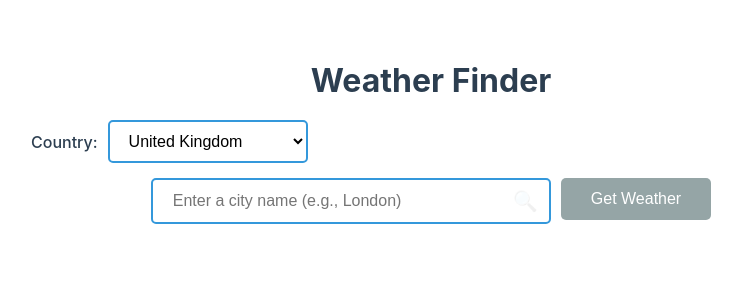
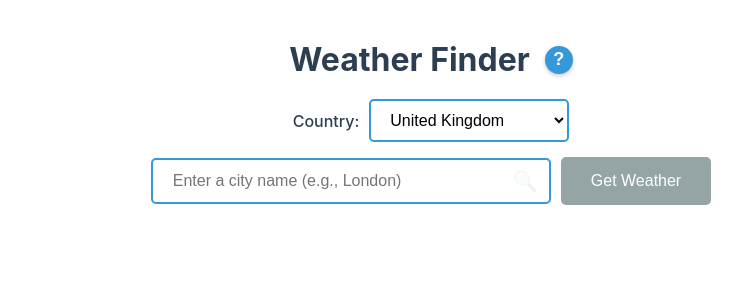
Before and after one commit to jamesnevans/uk-weather-finder, a React (Create React App) app: page / in a window 1280 px wide. Shown: the top 300 px of the page, without its empty margins (209-951 px from the left). Built offline with nearby package versions, Linux system fonts and the light colour scheme.

Commit message:
Add help popup with usage instructions and center-align country selector

```diff
--- a/src/components/CountrySelector.css
+++ b/src/components/CountrySelector.css
@@ -1,6 +1,7 @@
 .country-selector {
   display: flex;
   align-items: center;
+  justify-content: center;
   gap: 10px;
   margin-bottom: 15px;
 }
--- /dev/null
+++ b/src/components/Help.css
@@ -0,0 +1,163 @@
+.help-container {
+  position: relative;
+}
+
+.help-icon {
+  width: 28px;
+  height: 28px;
+  border-radius: 50%;
+  background-color: #3498db;
+  color: white;
+  border: none;
+  font-size: 18px;
+  font-weight: bold;
+  cursor: pointer;
+  display: flex;
+  align-items: center;
+  justify-content: center;
+  transition: all 0.3s;
+  box-shadow: 0 2px 4px rgba(0, 0, 0, 0.2);
+}
+
+.help-icon:hover {
+  background-color: #2980b9;
+  transform: scale(1.1);
+}
+
+.help-overlay {
+  position: fixed;
+  top: 0;
+  left: 0;
+  right: 0;
+  bottom: 0;
+  background: rgba(0, 0, 0, 0.5);
+  z-index: 999;
+  animation: fadeIn 0.2s;
+}
+
+.help-popup {
+  position: fixed;
+  top: 50%;
+  left: 50%;
+  transform: translate(-50%, -50%);
+  background: white;
+  border-radius: 12px;
+  padding: 30px;
+  max-width: 600px;
+  width: 90%;
+  max-height: 80vh;
+  overflow-y: auto;
+  z-index: 1000;
+  box-shadow: 0 10px 40px rgba(0, 0, 0, 0.3);
+  animation: slideIn 0.3s;
+}
+
+@keyframes fadeIn {
+  from { opacity: 0; }
+  to { opacity: 1; }
+}
+
+@keyframes slideIn {
+  from {
+    transform: translate(-50%, -60%);
+    opacity: 0;
+  }
+  to {
+    transform: translate(-50%, -50%);
+    opacity: 1;
+  }
+}
+
+.help-popup h3 {
+  color: #2c3e50;
+  margin-top: 0;
+  margin-bottom: 20px;
+  font-size: 24px;
+  text-align: center;
+}
+
+.help-close {
+  position: absolute;
+  top: 15px;
+  right: 15px;
+  background: none;
+  border: none;
+  font-size: 32px;
+  color: #7f8c8d;
+  cursor: pointer;
+  line-height: 1;
+  transition: color 0.2s;
+}
+
+.help-close:hover {
+  color: #2c3e50;
+}
+
+.help-content {
+  color: #34495e;
+  line-height: 1.6;
+}
+
+.help-step {
+  display: flex;
+  gap: 15px;
+  margin-bottom: 20px;
+  align-items: flex-start;
+}
+
+.step-number {
+  flex-shrink: 0;
+  width: 30px;
+  height: 30px;
+  background: #3498db;
+  color: white;
+  border-radius: 50%;
+  display: flex;
+  align-items: center;
+  justify-content: center;
+  font-weight: bold;
+  font-size: 16px;
+}
+
+.help-step p {
+  margin: 0;
+}
+
+.help-step ul {
+  margin: 8px 0 0 0;
+  padding-left: 20px;
+}
+
+.help-step li {
+  margin-bottom: 8px;
+}
+
+.help-tip {
+  background: #e8f4f8;
+  border-left: 4px solid #3498db;
+  padding: 15px;
+  margin-top: 20px;
+  border-radius: 4px;
+}
+
+.help-tip strong {
+  color: #2980b9;
+}
+
+/* Scrollbar styling for help popup */
+.help-popup::-webkit-scrollbar {
+  width: 8px;
+}
+
+.help-popup::-webkit-scrollbar-track {
+  background: #f1f1f1;
+}
+
+.help-popup::-webkit-scrollbar-thumb {
+  background: #3498db;
+  border-radius: 4px;
+}
+
+.help-popup::-webkit-scrollbar-thumb:hover {
+  background: #2980b9;
+}
--- /dev/null
+++ b/src/components/Help.js
@@ -0,0 +1,57 @@
+import React, { useState } from 'react';
+import './Help.css';
+
+const Help = () => {
+  const [showHelp, setShowHelp] = useState(false);
+
+  return (
+    <div className="help-container">
+      <button
+        className="help-icon"
+        onClick={() => setShowHelp(!showHelp)}
+        title="Help"
+        type="button"
+      >
+        ?
+      </button>
+
+      {showHelp && (
+        <>
+          <div className="help-overlay" onClick={() => setShowHelp(false)}></div>
+          <div className="help-popup">
+            <button className="help-close" onClick={() => setShowHelp(false)}>×</button>
+            <h3>How to Use Weather Finder</h3>
+            <div className="help-content">
+              <div className="help-step">
+                <span className="step-number">1</span>
+                <p><strong>Select your country</strong> from the "Country" dropdown menu.</p>
+              </div>
+
+              <div className="help-step">
+                <span className="step-number">2</span>
+                <p><strong>Enter a city name</strong> in the search box.</p>
+              </div>
+
+              <div className="help-step">
+                <span className="step-number">3</span>
+                <div>
+                  <p><strong>Choose your search method:</strong></p>
+                  <ul>
+                    <li><strong>Direct search:</strong> Simply click "Get Weather" to search for your city immediately.</li>
+                    <li><strong>Browse suggestions:</strong> Click the magnifying glass icon 🔍 to see a list of matching cities, then select the one you want before clicking "Get Weather".</li>
+                  </ul>
+                </div>
+              </div>
+
+              <div className="help-tip">
+                <strong>💡 Tip:</strong> Use the magnifying glass when searching for cities with similar names (like "Devon" or "Portland") to find the exact location you need!
+              </div>
+            </div>
+          </div>
+        </>
+      )}
+    </div>
+  );
+};
+
+export default Help;
--- a/src/components/SearchBar.css
+++ b/src/components/SearchBar.css
@@ -3,16 +3,24 @@
   margin-bottom: 30px;
 }
 
+.header-container {
+  display: flex;
+  align-items: center;
+  justify-content: center;
+  gap: 15px;
+  margin-bottom: 20px;
+}
+
 .search-bar h1 {
   color: #2c3e50;
-  margin-bottom: 20px;
+  margin: 0;
 }
 
 .search-bar form {
   display: flex;
   gap: 10px;
   justify-content: center;
-  align-items: flex-start;
+  align-items: center;
   flex-wrap: wrap;
 }
 
@@ -131,6 +139,7 @@
   cursor: pointer;
   transition: background-color 0.3s;
   white-space: nowrap;
+  height: 48px;
 }
 
 .search-button:hover:not(:disabled) {
--- a/src/components/SearchBar.js
+++ b/src/components/SearchBar.js
@@ -1,6 +1,7 @@
 import React, { useState } from 'react';
 import { searchCities } from '../services/weatherService';
 import CountrySelector from './CountrySelector';
+import Help from './Help';
 import './SearchBar.css';
 
 const SearchBar = ({ onSearch, isLoading }) => {
@@ -13,7 +14,6 @@ const SearchBar = ({ onSearch, isLoading }) => {
   const handleSubmit = (e) => {
     e.preventDefault();
     if (city.trim()) {
-      // When typing manually, use city name search
       onSearch({ type: 'city', city: city.trim(), country });
       setShowSuggestions(false);
       setSuggestions([]);
@@ -30,7 +30,6 @@ const SearchBar = ({ onSearch, isLoading }) => {
 
   const handleSelectSuggestion = (suggestion) => {
     setCity(suggestion.name);
-    // When selecting from suggestions, use coordinates
     onSearch({
       type: 'coordinates',
       lat: suggestion.lat,
@@ -74,7 +73,10 @@ const SearchBar = ({ onSearch, isLoading }) => {
 
   return (
     <div className="search-bar">
-      <h1>Weather Finder</h1>
+      <div className="header-container">
+        <h1>Weather Finder</h1>
+        <Help />
+      </div>
 
       <CountrySelector
         selectedCountry={country}
```
